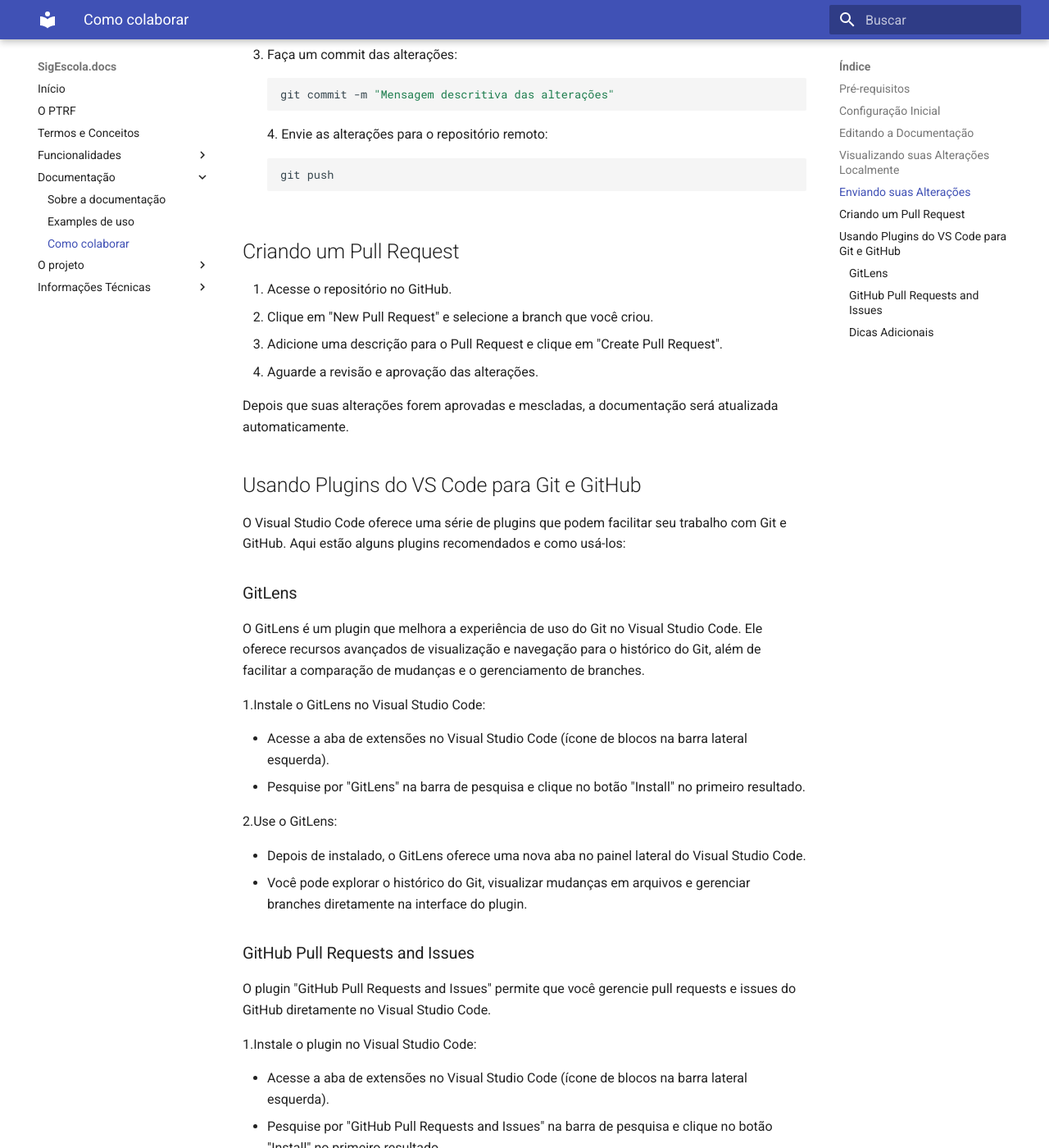
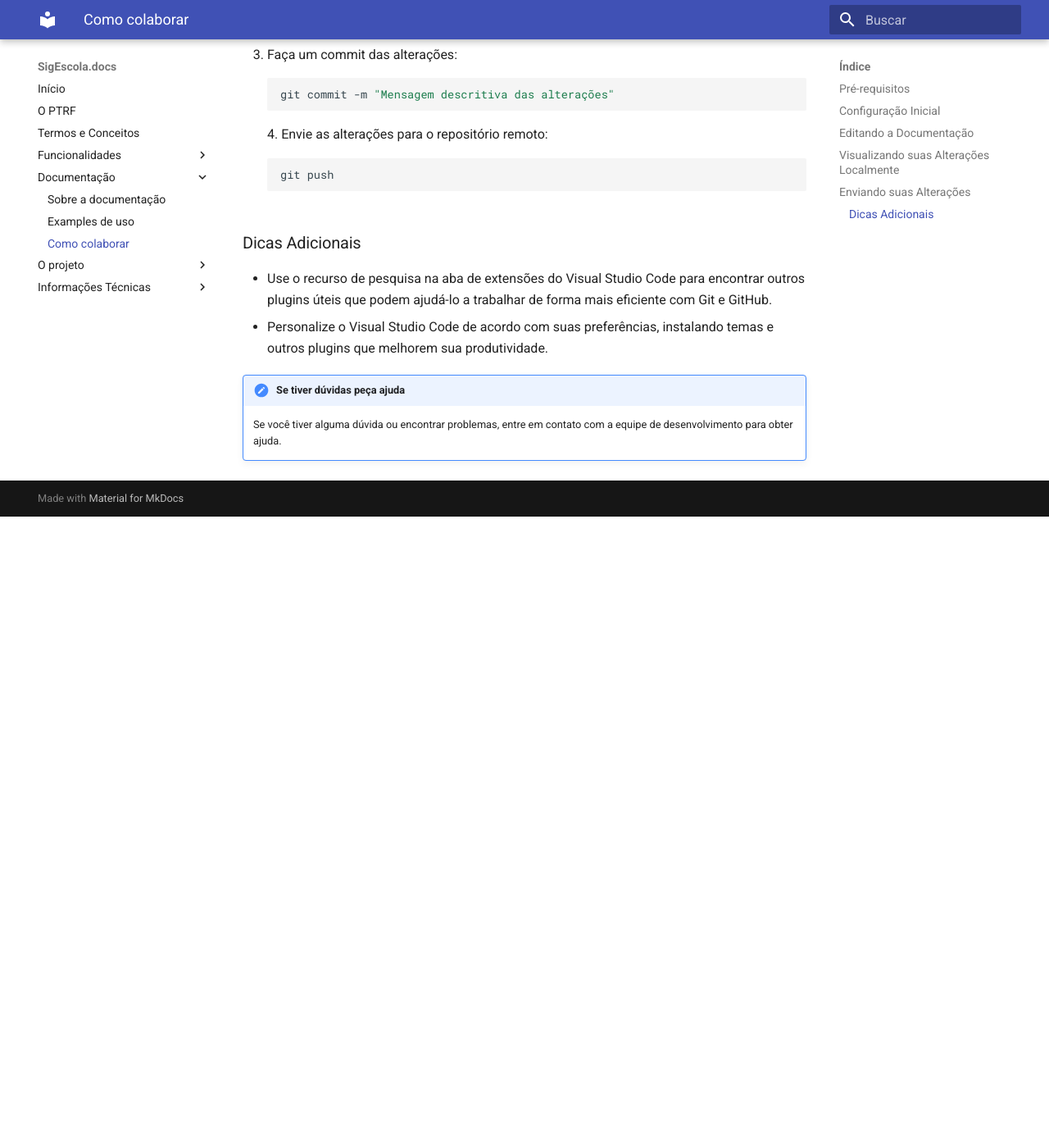
Before and after one commit to prefeiturasp/SME-PTRF-Docs, an MkDocs documentation site: the page built from docs/sigescola_docs/como_colaborar_docs.md, in a window 1280 px wide and 1400 px high, scrolled down 1440 px. Shown: the whole window at 82% size. Built offline with MkDocs 1.6.1 and Material for MkDocs 9.7.7, drawn with Linux system fonts in a browser that asks for light colours; after the commit the page ends 2070 px from its top, so only the background shows below that; some of the changed text lies outside the part shown.

Commit message:
docs(91464): Remove dica de plugins do VSCode

````diff
--- a/docs/sigescola_docs/como_colaborar_docs.md
+++ b/docs/sigescola_docs/como_colaborar_docs.md
@@ -68,51 +68,6 @@ Olá! Este é um guia passo a passo para ajudá-lo a colaborar na documentação
     git push
     ```
 
-## Criando um Pull Request
-
-1. Acesse o repositório no GitHub.
-2. Clique em "New Pull Request" e selecione a branch que você criou.
-3. Adicione uma descrição para o Pull Request e clique em "Create Pull Request".
-4. Aguarde a revisão e aprovação das alterações.
-
-Depois que suas alterações forem aprovadas e mescladas, a documentação será atualizada automaticamente.
-
-## Usando Plugins do VS Code para Git e GitHub
-
-O Visual Studio Code oferece uma série de plugins que podem facilitar seu trabalho com Git e GitHub. Aqui estão alguns plugins recomendados e como usá-los:
-
-### GitLens
-
-O GitLens é um plugin que melhora a experiência de uso do Git no Visual Studio Code. Ele oferece recursos avançados de visualização e navegação para o histórico do Git, além de facilitar a comparação de mudanças e o gerenciamento de branches.
-
-1.Instale o GitLens no Visual Studio Code:
-
-- Acesse a aba de extensões no Visual Studio Code (ícone de blocos na barra lateral esquerda).
-- Pesquise por "GitLens" na barra de pesquisa e clique no botão "Install" no primeiro resultado.
-
-2.Use o GitLens:
-
-- Depois de instalado, o GitLens oferece uma nova aba no painel lateral do Visual Studio Code.
-- Você pode explorar o histórico do Git, visualizar mudanças em arquivos e gerenciar branches diretamente na interface do plugin.
-
-### GitHub Pull Requests and Issues
-
-O plugin "GitHub Pull Requests and Issues" permite que você gerencie pull requests e issues do GitHub diretamente no Visual Studio Code.
-
-1.Instale o plugin no Visual Studio Code:
-
-- Acesse a aba de extensões no Visual Studio Code (ícone de blocos na barra lateral esquerda).
-- Pesquise por "GitHub Pull Requests and Issues" na barra de pesquisa e clique no botão "Install" no primeiro resultado.
-
-2.Configure o plugin:
-
-- O plugin solicitará que você faça login em sua conta do GitHub. Siga as instruções na tela para conectar sua conta.
-
-3.Use o plugin:
-
-- O plugin adiciona uma nova aba na barra lateral do Visual Studio Code, onde você pode gerenciar pull requests e issues relacionadas ao repositório atual.
-- Você pode criar, revisar e mesclar pull requests, além de criar, editar e fechar issues diretamente no Visual Studio Code.
-
 ### Dicas Adicionais
 
 - Use o recurso de pesquisa na aba de extensões do Visual Studio Code para encontrar outros plugins úteis que podem ajudá-lo a trabalhar de forma mais eficiente com Git e GitHub.
````
